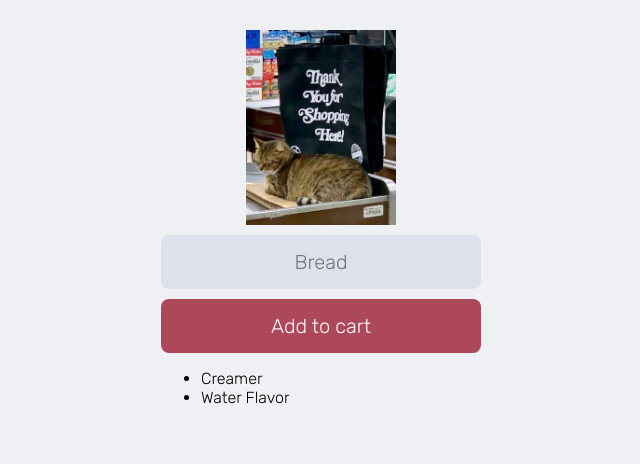
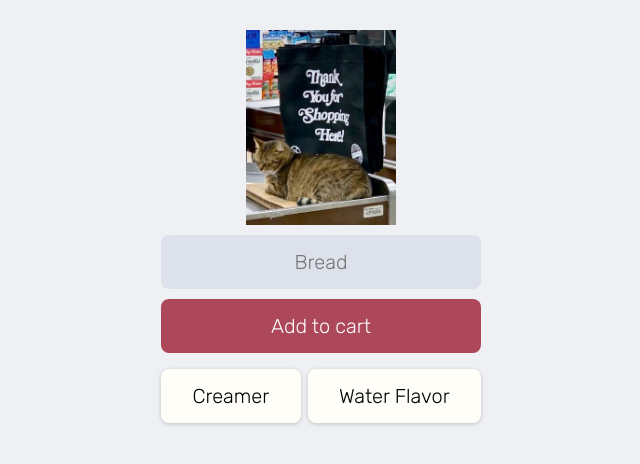
Before and after one commit to friedmanalexg/wancho-bread-olly, a plain HTML site: page index.html in a window 1280 px wide. Shown: the whole page, without its empty margins (319-959 px from the left). Drawn offline with Linux system fonts and the light colour scheme; no server answers.

Commit message:
bug squashed and styling

```diff
--- a/index.css
+++ b/index.css
@@ -39,3 +39,24 @@ button {
     text-align: center;
     font-family: 'Rubik', sans-serif;
 }
+
+ul {
+    list-style-type: none;
+    padding: 0;
+    display: flex;
+    flex-wrap: wrap;
+    gap: 7px;
+}
+
+ul li {
+    padding: 15px;
+    border-radius: 8px;
+    font-size: 20px;
+    flex-grow: 1;
+    text-align: center;
+    font-family: 'Rubik', sans-serif;
+    text-align: center;
+    background-color: #FFFDF8;
+    box-shadow: 0px 1px 4px rgba(0, 0, 0, 0.2)
+
+}
--- a/index.js
+++ b/index.js
@@ -19,21 +19,28 @@ addButtonEl.addEventListener("click", function() {
     push(shoppingListInDB, inputValue)
 
     clearInputFieldEl()
-
-    appendItemToShoppingListEl(inputValue)
 })
 
 
 onValue(shoppingListInDB, function(snapshot){
 
     let shopListArray = Object.values(snapshot.val())
-    console.log(shopListArray)
+
+    clearShoppingListEl()
+
+    for (let i = 0; i < shopListArray.length; i++) {
+       appendItemToShoppingListEl(shopListArray[i])
+    }
 })
+
+function clearShoppingListEl() {
+    shoppingListEl.innerHTML = ""
+}
 
 function clearInputFieldEl() {
     inputFieldEl.value = ""
 }
 
 function appendItemToShoppingListEl(itemValue) {
-    shoppingListEl.innerHTML += '<li>${itemValue}</li>'
+    shoppingListEl.innerHTML += `<li>${itemValue}</li>`
 }
```
